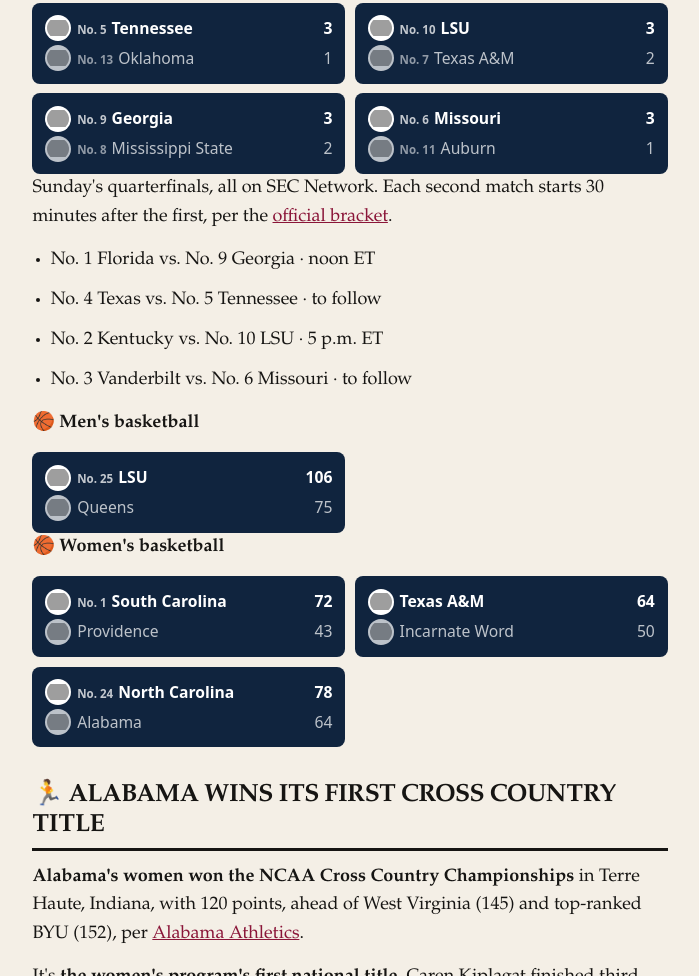
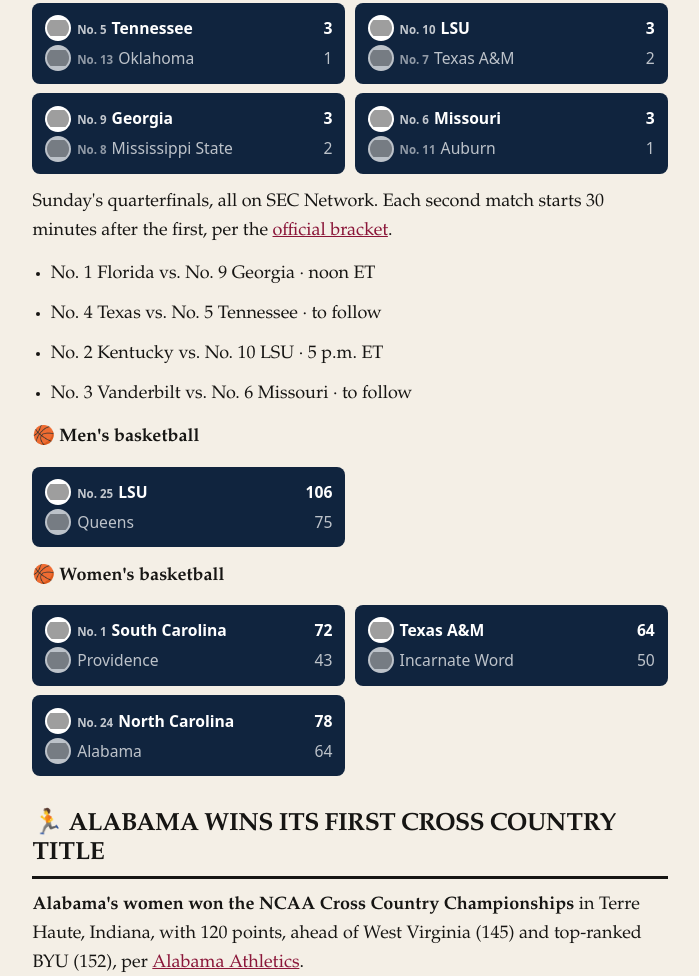
Before and after one commit to wakeupsec1/wakeupsec1.github.io, a plain HTML site: page briefs/2026-11-22.html in a window 1280 px wide. Shown: the part 8261-9237 px from the top of the page, without its empty margins (290-989 px from the left). Drawn offline with Linux system fonts and the light colour scheme; grey boxes are pictures that could not be loaded.

Commit message:
Nov 22 brief: spacing after scoreboard tile grids

```diff
--- a/briefs/2026-11-22.html
+++ b/briefs/2026-11-22.html
@@ -383,6 +383,7 @@ figure.pull-quote blockquote p:last-child::after {
 .scoreboard li.has-detail { background: transparent; color: var(--ink); padding: 0; border-radius: 0; }
 .scoreboard .sb-tile { background: var(--navy); color: #fff; border-radius: 8px; padding: 0.65rem 0.8rem; max-width: 420px; }
 .scoreboard .sb-detail p { margin: 0.55rem 0 0; font-size: 0.95rem; line-height: 1.45; }
+.el ul.scoreboard { margin-bottom: 0.9rem; }
 </style>
 </head>
 <body id="top">
```
Also changed, not shown: index.html (+1 -0 lines).
